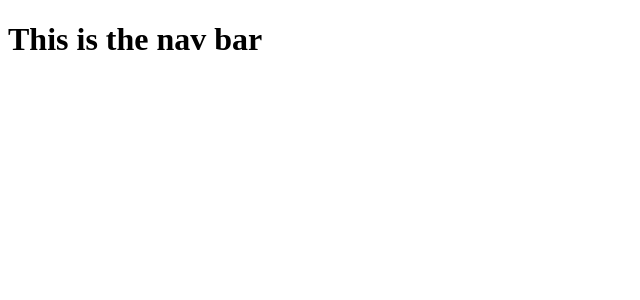
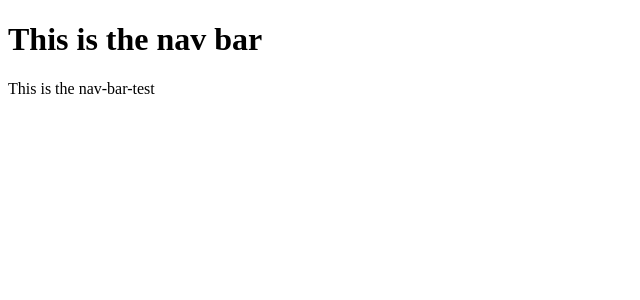
Before and after one commit to Issa-morad/Bachelor-thesis-Angular, an Angular app in the folder thesis-project-angular-app/: page / in a window 1280 px wide. Shown: the top 300 px of the page, without its empty margins (0-640 px from the left). Built offline with nearby package versions, Linux system fonts and the light colour scheme.

Commit message:
development branch init commit

```diff
--- a/thesis-project-angular-app/src/app/nav-bar/nav-bar.component.html
+++ b/thesis-project-angular-app/src/app/nav-bar/nav-bar.component.html
@@ -1 +1,3 @@
 <h1>This is the nav bar</h1>
+
+This is the nav-bar-test
```
